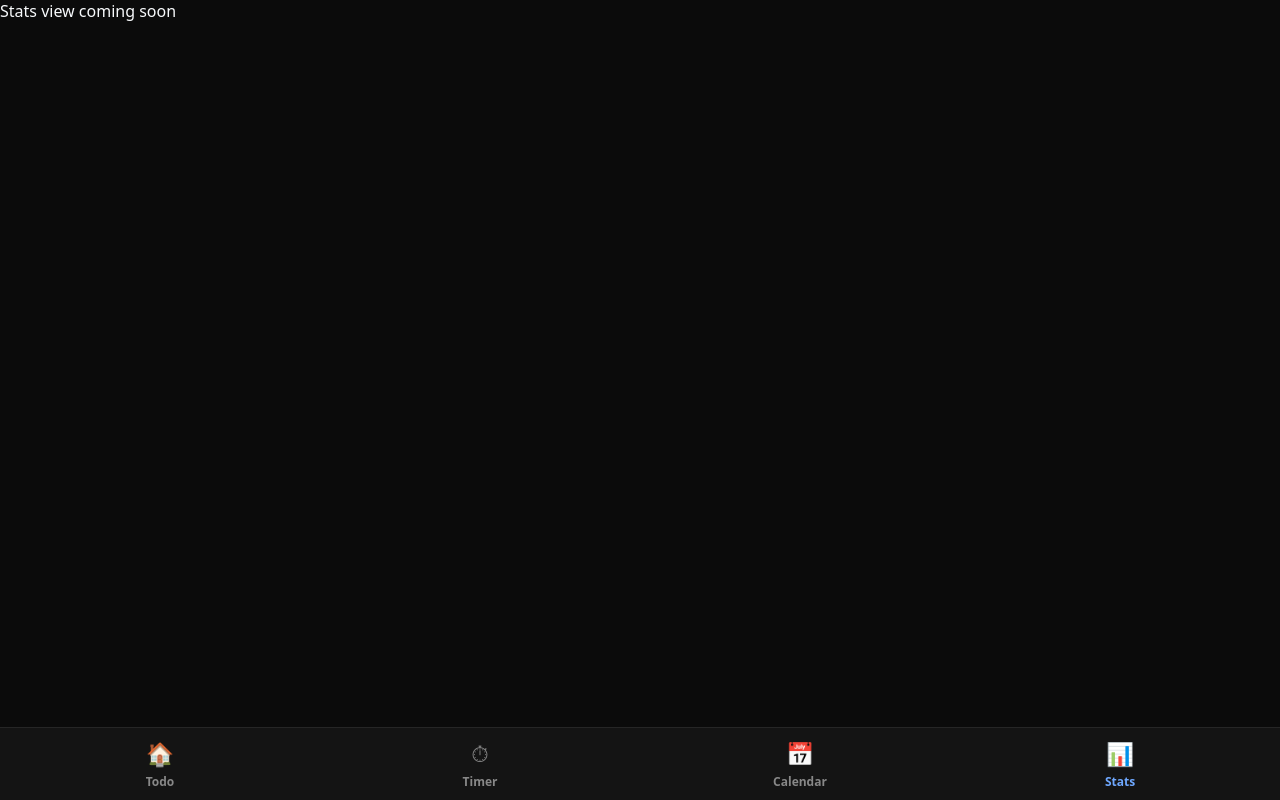
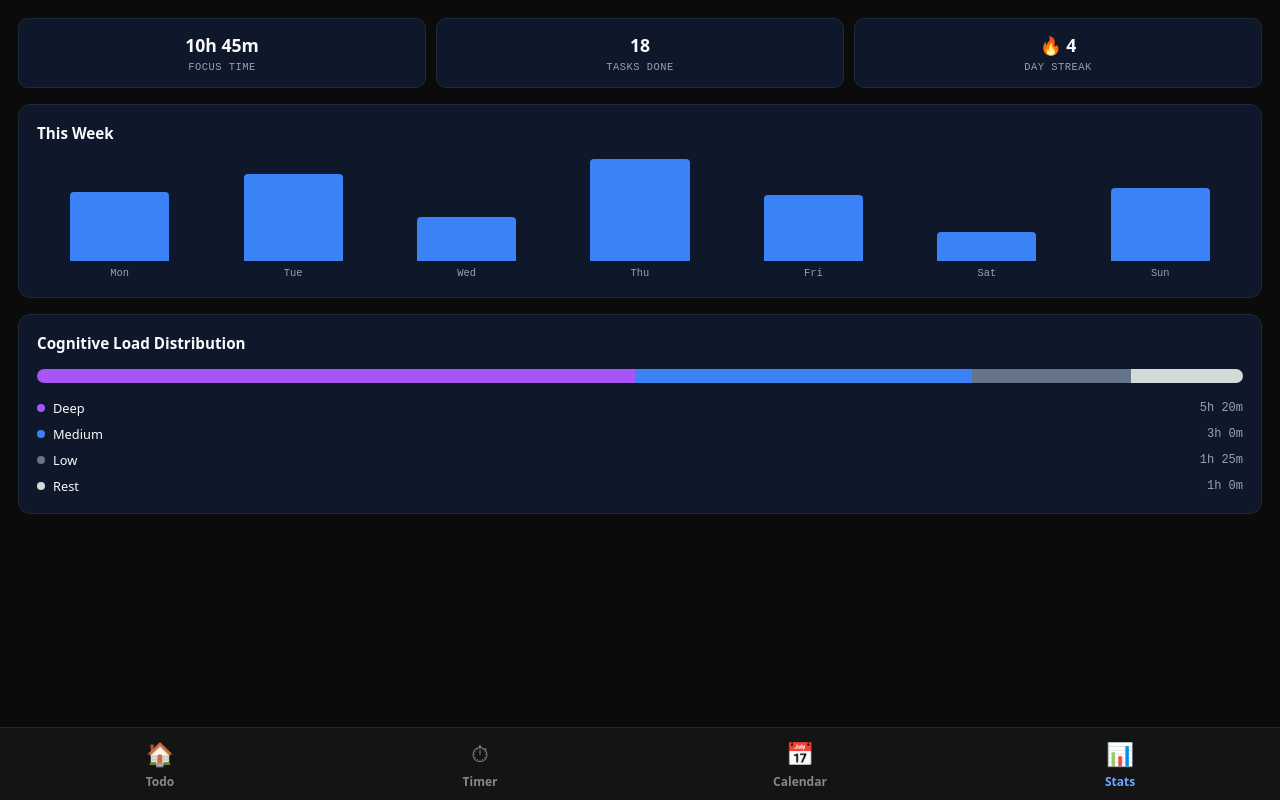
Before and after one commit to Hitaishi-P/FlowState, a React (Vite) app in the folder FlowState/: page /stats in a window 1280 px wide. Built offline with nearby package versions, Linux system fonts and the light colour scheme.

Commit message:
stat and callendar pages

```diff
--- a/FlowState/src/components/StatsView.jsx
+++ b/FlowState/src/components/StatsView.jsx
@@ -1,3 +1,96 @@
+import React from "react";
+import styles from "./StatsView.module.css";
+
+// Mock data until this is wired to real task history (e.g. from db.json)
+const mockWeekStats = {
+  totalFocusMinutes: 645,
+  tasksCompleted: 18,
+  currentStreak: 4,
+  loadBreakdown: [
+    { label: "Deep", key: "deep", minutes: 320 },
+    { label: "Medium", key: "medium", minutes: 180 },
+    { label: "Low", key: "low", minutes: 85 },
+    { label: "Rest", key: "rest", minutes: 60 },
+  ],
+  dailyMinutes: [
+    { day: "Mon", minutes: 95 },
+    { day: "Tue", minutes: 120 },
+    { day: "Wed", minutes: 60 },
+    { day: "Thu", minutes: 140 },
+    { day: "Fri", minutes: 90 },
+    { day: "Sat", minutes: 40 },
+    { day: "Sun", minutes: 100 },
+  ],
+};
+
 export default function StatsView() {
-  return <div>Stats view coming soon</div>;
+  const { totalFocusMinutes, tasksCompleted, currentStreak, loadBreakdown, dailyMinutes } =
+    mockWeekStats;
+
+  const totalLoadMinutes = loadBreakdown.reduce((sum, l) => sum + l.minutes, 0);
+  const maxDayMinutes = Math.max(...dailyMinutes.map((d) => d.minutes));
+
+  const formatHours = (mins) => {
+    const h = Math.floor(mins / 60);
+    const m = mins % 60;
+    return h > 0 ? `${h}h ${m}m` : `${m}m`;
+  };
+
+  return (
+    <div className={styles.page}>
+      <div className={styles.summaryRow}>
+        <div className={styles.statCard}>
+          <span className={styles.statValue}>{formatHours(totalFocusMinutes)}</span>
+          <span className={styles.statLabel}>Focus Time</span>
+        </div>
+        <div className={styles.statCard}>
+          <span className={styles.statValue}>{tasksCompleted}</span>
+          <span className={styles.statLabel}>Tasks Done</span>
+        </div>
+        <div className={styles.statCard}>
+          <span className={styles.statValue}>🔥 {currentStreak}</span>
+          <span className={styles.statLabel}>Day Streak</span>
+        </div>
+      </div>
+
+      <div className={styles.card}>
+        <h3 className={styles.cardTitle}>This Week</h3>
+        <div className={styles.barChart}>
+          {dailyMinutes.map((d, i) => (
+            <div key={i} className={styles.barCol}>
+              <div className={styles.barTrack}>
+                <div
+                  className={styles.bar}
+                  style={{ height: `${(d.minutes / maxDayMinutes) * 100}%` }}
+                />
+              </div>
+              <span className={styles.barLabel}>{d.day}</span>
+            </div>
+          ))}
+        </div>
+      </div>
+
+      <div className={styles.card}>
+        <h3 className={styles.cardTitle}>Cognitive Load Distribution</h3>
+        <div className={styles.loadStack}>
+          {loadBreakdown.map((l, i) => (
+            <div
+              key={i}
+              className={`${styles.loadSegment} ${styles[l.key]}`}
+              style={{ width: `${(l.minutes / totalLoadMinutes) * 100}%` }}
+            />
+          ))}
+        </div>
+        <div className={styles.loadLegend}>
+          {loadBreakdown.map((l, i) => (
+            <div key={i} className={styles.legendItem}>
+              <span className={`${styles.legendDot} ${styles[l.key]}`} />
+              <span className={styles.legendLabel}>{l.label}</span>
+              <span className={styles.legendValue}>{formatHours(l.minutes)}</span>
+            </div>
+          ))}
+        </div>
+      </div>
+    </div>
+  );
 }
--- /dev/null
+++ b/FlowState/src/components/StatsView.module.css
@@ -0,0 +1,143 @@
+.page {
+  padding: 18px;
+  padding-bottom: 100px;
+  display: flex;
+  flex-direction: column;
+  gap: 16px;
+}
+
+.summaryRow {
+  display: grid;
+  grid-template-columns: repeat(3, 1fr);
+  gap: 10px;
+}
+
+.statCard {
+  background: var(--bg-card, #0f172a);
+  border: 1px solid var(--border-color, #1e293b);
+  border-radius: 10px;
+  padding: 14px 8px;
+  display: flex;
+  flex-direction: column;
+  align-items: center;
+  gap: 4px;
+}
+
+.statValue {
+  font-size: 1.1rem;
+  font-weight: 800;
+  color: var(--text-main, #f8fafc);
+}
+
+.statLabel {
+  font-size: 0.65rem;
+  text-transform: uppercase;
+  letter-spacing: 0.05em;
+  color: var(--text-muted, #94a3b8);
+  font-family: monospace;
+}
+
+.card {
+  background: var(--bg-card, #0f172a);
+  border: 1px solid var(--border-color, #1e293b);
+  border-radius: 12px;
+  padding: 18px;
+}
+
+.cardTitle {
+  font-size: 0.95rem;
+  font-weight: 700;
+  margin: 0 0 16px 0;
+  color: var(--text-main, #f8fafc);
+}
+
+.barChart {
+  display: flex;
+  justify-content: space-between;
+  align-items: flex-end;
+  height: 120px;
+  gap: 8px;
+}
+
+.barCol {
+  flex: 1;
+  display: flex;
+  flex-direction: column;
+  align-items: center;
+  height: 100%;
+}
+
+.barTrack {
+  flex: 1;
+  width: 100%;
+  display: flex;
+  align-items: flex-end;
+  justify-content: center;
+}
+
+.bar {
+  width: 60%;
+  background: var(--color-medium, #3b82f6);
+  border-radius: 4px 4px 0 0;
+  min-height: 4px;
+  transition: height 0.3s ease;
+}
+
+.barLabel {
+  font-size: 0.65rem;
+  color: var(--text-muted, #94a3b8);
+  font-family: monospace;
+  margin-top: 6px;
+}
+
+.loadStack {
+  display: flex;
+  height: 14px;
+  border-radius: 8px;
+  overflow: hidden;
+  margin-bottom: 16px;
+}
+
+.loadSegment {
+  height: 100%;
+}
+
+.loadSegment.deep { background: var(--color-deep, #a855f7); }
+.loadSegment.medium { background: var(--color-medium, #3b82f6); }
+.loadSegment.low { background: var(--color-low, #64748b); }
+.loadSegment.rest { background: var(--color-rest, #d4dad8); }
+
+.loadLegend {
+  display: flex;
+  flex-direction: column;
+  gap: 8px;
+}
+
+.legendItem {
+  display: flex;
+  align-items: center;
+  gap: 8px;
+}
+
+.legendDot {
+  width: 8px;
+  height: 8px;
+  border-radius: 50%;
+}
+
+.legendDot.deep { background: var(--color-deep, #a855f7); }
+.legendDot.medium { background: var(--color-medium, #3b82f6); }
+.legendDot.low { background: var(--color-low, #64748b); }
+.legendDot.rest { background: var(--color-rest, #d4dad8); }
+
+.legendLabel {
+  flex: 1;
+  font-size: 0.8rem;
+  color: var(--text-main, #f8fafc);
+}
+
+.legendValue {
+  font-size: 0.75rem;
+  color: var(--text-muted, #94a3b8);
+  font-family: monospace;
+}
```
